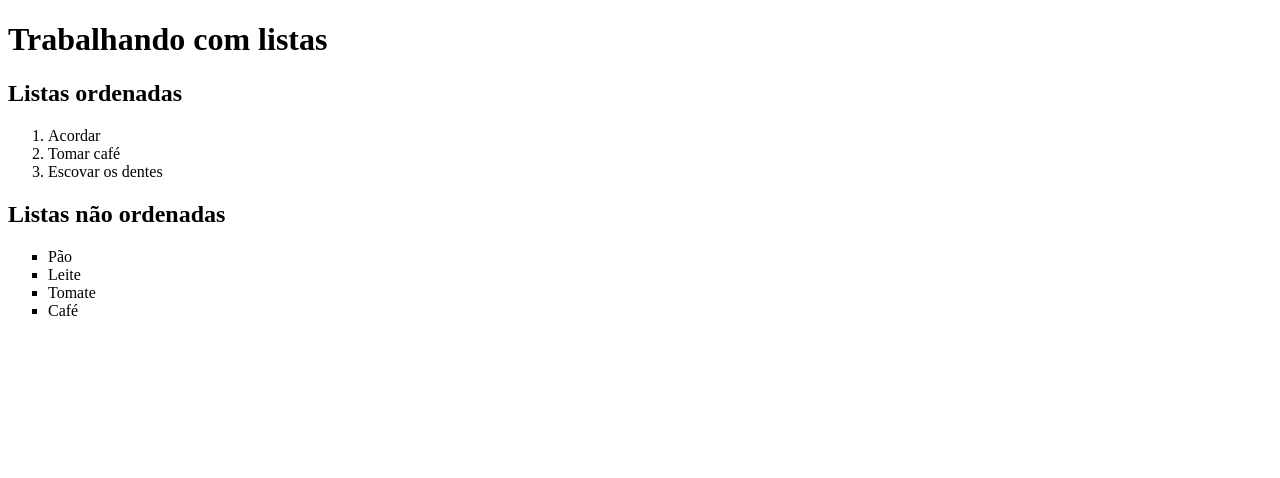
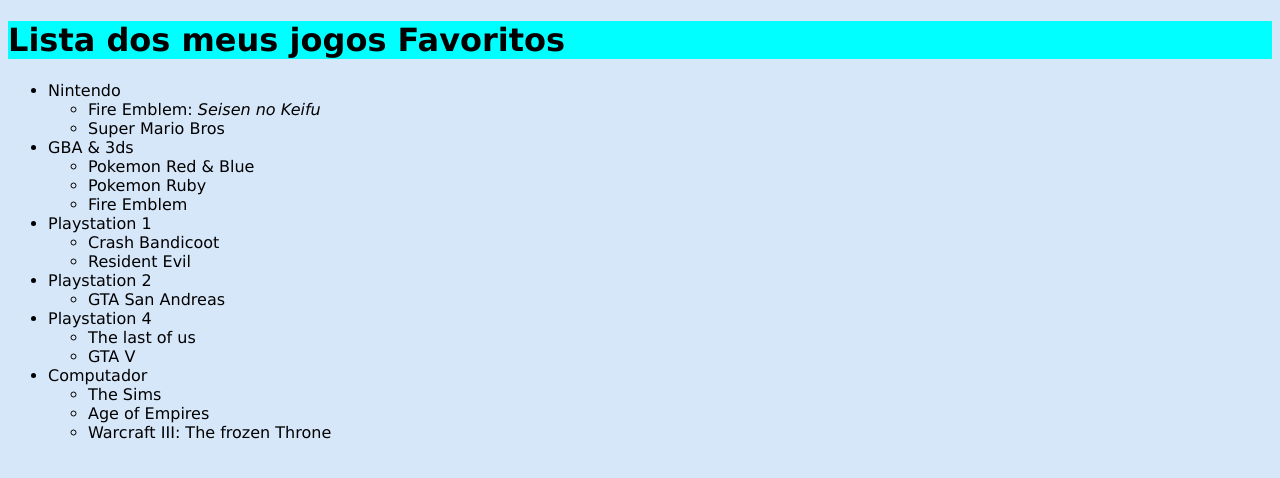
Before and after one commit to alexmatheus21/Curso-HTML---CSS, a plain HTML site: page exercicios/ex009/index.html in a window 1280 px wide. Drawn offline with Linux system fonts and the light colour scheme.

Commit message:
Aulas 09 e 10

```diff
--- /dev/null
+++ b/exercicios/ex009/estilos/style.css
@@ -0,0 +1,9 @@
+* {
+    font-family: 'Lucida Sans', 'Lucida Sans Regular', 'Lucida Grande', 'Lucida Sans Unicode', Geneva, Verdana, sans-serif
+}
+body {
+    background-color: #d7e7fa;
+}
+h1 {
+    background-color: aqua;
+}
--- a/exercicios/ex009/index.html
+++ b/exercicios/ex009/index.html
@@ -5,22 +5,44 @@
     <meta http-equiv="X-UA-Compatible" content="IE=edge">
     <meta name="viewport" content="width=device-width, initial-scale=1.0">
     <title>Listas</title>
+    <link rel="stylesheet" href="estilos/style.css">
 </head>
 <body>
-    <h1>Trabalhando com listas</h1>
-        <h2>Listas ordenadas</h2>
-            <ol type="1" start="1">
-                <li>Acordar</li>
-                <li>Tomar café</li>
-                <li>Escovar os dentes</li>
-            </ol>
-        <h2>Listas não ordenadas</h2>
-        <ul type="square">
-            <li>Pão</li>
-            <li>Leite</li>
-            <li>Tomate</li>
-          <li>Café</li>
+    <h1>Lista dos meus jogos Favoritos</h1>
+    <ul type="disc">
+        <li>Nintendo</li>
+        <ul>
+            <li>Fire Emblem: <em>Seisen no Keifu</em></li>
+            <li>Super Mario Bros</li>
         </ul>
+        <li>GBA & 3ds</li>
+        <ul>
+            <li>Pokemon Red & Blue</li>
+            <li>Pokemon Ruby</li>
+            <li>Fire Emblem</li>
+        </ul>
+        <li>Playstation 1</li>
+        <ul>
+            <li>Crash Bandicoot</li>
+            <li>Resident Evil</li>
+        </ul>
+        <li>Playstation 2</li>
+        <ul>
+            <li>GTA San Andreas</li>
+        </ul>
+        <li>Playstation 4</li>
+        <ul>
+            <li>The last of us</li>
+            <li>GTA V</li>
+        </ul>
+        <li>Computador</li>
+        <ul>
+            <li>The Sims</li>
+            <li>Age of Empires</li>
+            <li>Warcraft III: The frozen Throne</li>
+        </ul>
+
+    </ul>
 
 </body>
 </html>
```
Also changed, not shown: exercicios/ex010/index.html (added, +14 -0 lines), exercicios/ex010/page002.html (added, +14 -0 lines).
